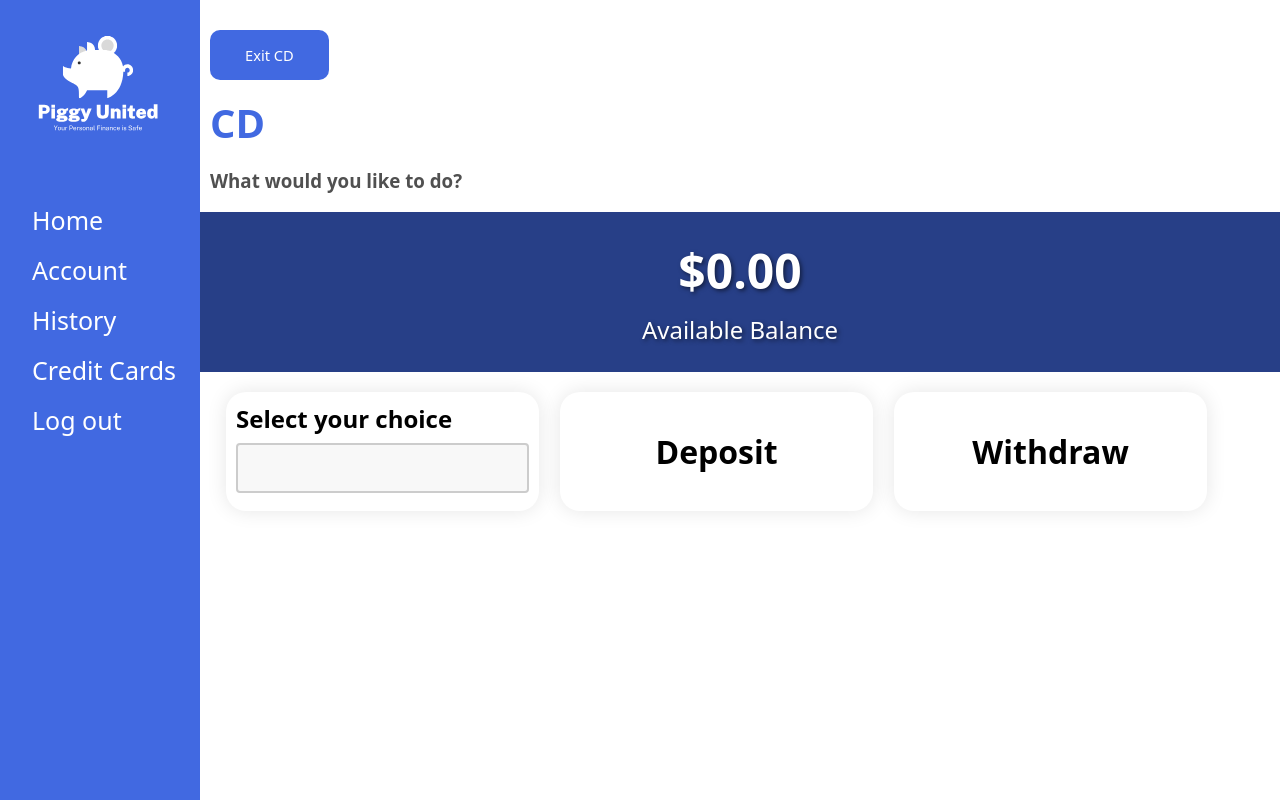
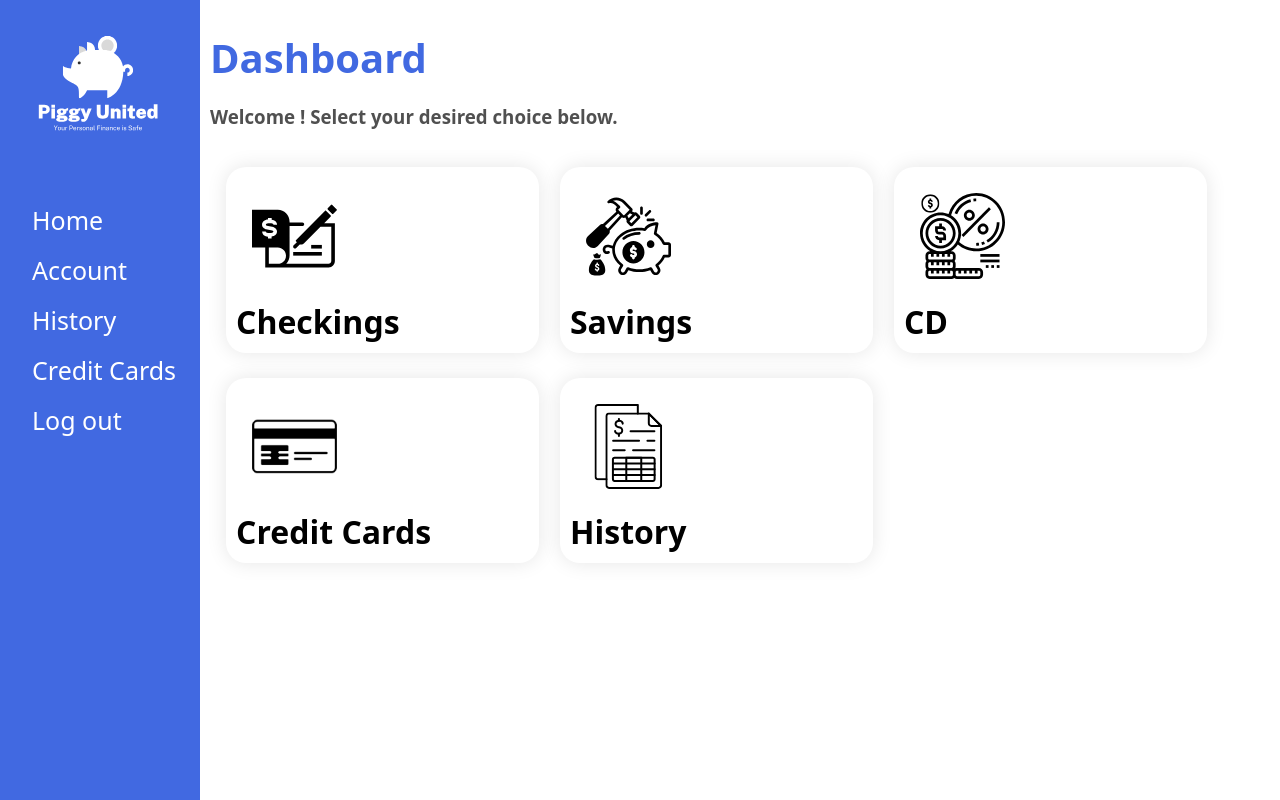
Before and after one commit to MaggPerez/PiggyUnited-REACT, a React (Vite) app: page / in a window 1280 px wide. Built offline with nearby package versions, Linux system fonts and the light colour scheme; no server answers.

Commit message:
added page linking to few pages

```diff
--- a/src/Sidebar.jsx
+++ b/src/Sidebar.jsx
@@ -1,4 +1,5 @@
 import React from 'react';
+import { Link } from 'react-router-dom';
 
 const Sidebar = () => {
 
@@ -28,13 +29,13 @@ window.dispatchEvent(new Event('resize'));
   return (
     <div className='main'>
       <nav id="mySidebar" className="sidebar" style={{ transition: '0.3s' }}>
-      <a href=""><img src="images/logo_bank.svg" alt="" /></a>
+      <Link className='link' to="/dashboard"><img src="images/logo_bank.svg" alt="" /></Link>
         <a id="hide-menu-icon" href="#" className="closebtn" onClick={closeNav}>&times;</a>
-        <a href="dashboard.html">Home</a>
-        <a href="account.html">Account</a>
-        <a href="history.html">History</a>
-        <a href="creditcard.html">Credit Cards</a>
-        <a id="logout" href="index.html">Log out</a>
+        <Link to="/dashboard">Home</Link>
+        <Link to="">Account</Link>
+        <Link to="">History</Link>
+        <Link to="">Credit Cards</Link>
+        <Link id="logout" to="/logout">Log out</Link>
       </nav>
 
       <span id='hide-menu-icon' style={{ fontSize: '45px', cursor: 'pointer' }} onClick={openNav}>&#9776;</span>
@@ -42,6 +43,5 @@ window.dispatchEvent(new Event('resize'));
   );
 };
 
-// Fix sidebar
 
 export default Sidebar;
--- a/src/pages/App.jsx
+++ b/src/pages/App.jsx
@@ -9,7 +9,7 @@ function App() {
 
   return (
     <>
-      <CD />
+      <Dashboard />
     </>
   )
 }
--- a/src/pages/CD.jsx
+++ b/src/pages/CD.jsx
@@ -1,3 +1,4 @@
+import { Link } from "react-router-dom";
 import Sidebar from "../Sidebar";
 
 function CD(){
@@ -5,7 +6,7 @@ function CD(){
         <>
         <Sidebar />
         <main className="main">
-            <a href="#"><button className="back-button">Exit CD</button></a>
+            <Link to="/dashboard"><button className="back-button">Exit CD</button></Link>
             <h1>CD</h1>
             <h3>What would you like to do?</h3>
 
--- a/src/pages/Checkings.jsx
+++ b/src/pages/Checkings.jsx
@@ -1,3 +1,4 @@
+import { Link } from "react-router-dom";
 import Sidebar from "../Sidebar";
 
 
@@ -9,7 +10,7 @@ function Checkings(){
             <Sidebar />
             <main className="main">
                 {/* Add link to go back */}
-                <button className="back-button">Exit Checkings</button>
+                <Link to="/dashboard"><button className="back-button">Exit Checkings</button></Link>
                 <h1>Checkings</h1>
                 <h3>What would you like to do?</h3>
 
--- a/src/pages/Dashboard.jsx
+++ b/src/pages/Dashboard.jsx
@@ -1,5 +1,5 @@
 import React from "react";
-// import { Link } from "react-router-dom";
+import { Link } from "react-router-dom";
 import Sidebar from "../Sidebar";
 
 
@@ -13,28 +13,36 @@ function Dashboard() {
                 <h3 id="welcome-user">Welcome {name}! Select your desired choice below.</h3>
 
                 <div id="main-container" className="container">
+
                     {/* Checkings Option */}
                     <div id="hover-mode" className="box">
+                        <Link className="link" to="/checkings">
                             <div className="box-content">
                                 <img src="images/Checkings_Icon.svg" alt="Checkings Icon" />
                                 <h1>Checkings</h1>
                             </div>
+
+                        </Link>
                     </div>
 
                     {/* Savings Option */}
                     <div id="hover-mode" className="box">
+                        <Link className="link" to="/savings">
                             <div className="box-content">
                                 <img src="images/savings_icon.svg" alt="Savings Icon" />
                                 <h1>Savings</h1>
                             </div>
+                        </Link>
                     </div>
 
                     {/* CD Window */}
                     <div id="hover-mode" className="box">
+                        <Link className="link" to="/cd">
                             <div className="box-content">
                                 <img src="images/cd_icon.svg" alt="CD Icon" />
                                 <h1>CD</h1>
                             </div>
+                        </Link>
                     </div>
 
                     {/* Credit Card Window */}
--- a/src/pages/Savings.jsx
+++ b/src/pages/Savings.jsx
@@ -1,3 +1,4 @@
+import { Link } from "react-router-dom";
 import Sidebar from "../Sidebar";
 
 function Savings(){
@@ -5,7 +6,7 @@ function Savings(){
         <>
             <Sidebar />
             <main className="main">
-                <a href="#"><button className="back-button">Exit Savings</button></a>
+                <Link to="/dashboard"><button className="back-button">Exit Savings</button></Link>
                 <h1>Savings</h1>
                 <h3>What would you like to do?</h3>
 
--- a/src/style.css
+++ b/src/style.css
@@ -7,12 +7,12 @@
 
 /* IDs */
 #hover-mode:hover, #hover-mode-deposit:hover
-, #hover-mode-withdraw:hover{
+, #hover-mode-withdraw:hover, .link:hover{
     color: white;
     background-color: #4169e1;
     border: none;
-    padding: 10px;
-    border-radius: 10px;
+    /* padding: 10px; */
+    /* border-radius: 10px; */
     cursor: pointer;
     transition: 0.3s;
 }
@@ -242,6 +242,14 @@
 
 
 
+/* Other */
+.link{
+    text-decoration: none;
+    color: black;
+}
+
+
+
 
 
 
```
Also changed, not shown: src/main.jsx (+15 -0 lines). Lines whose indentation alone changed are shown as unchanged.
